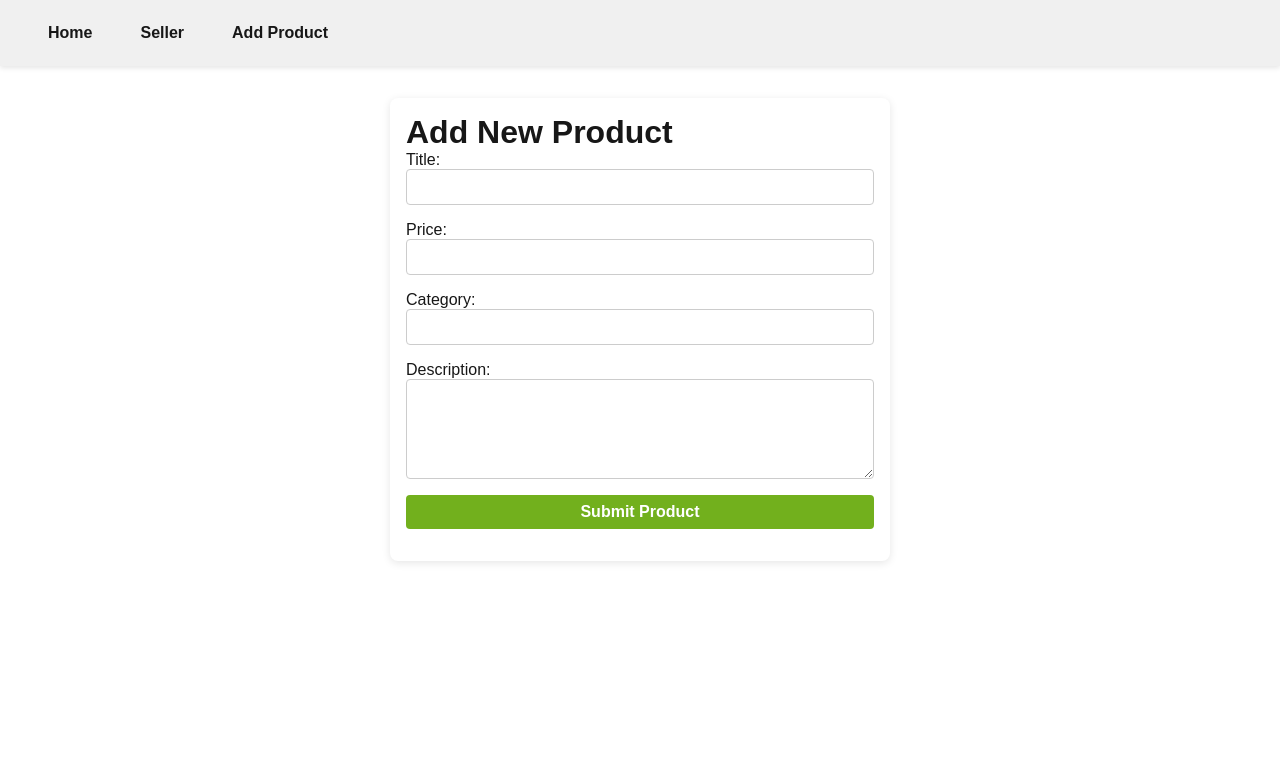
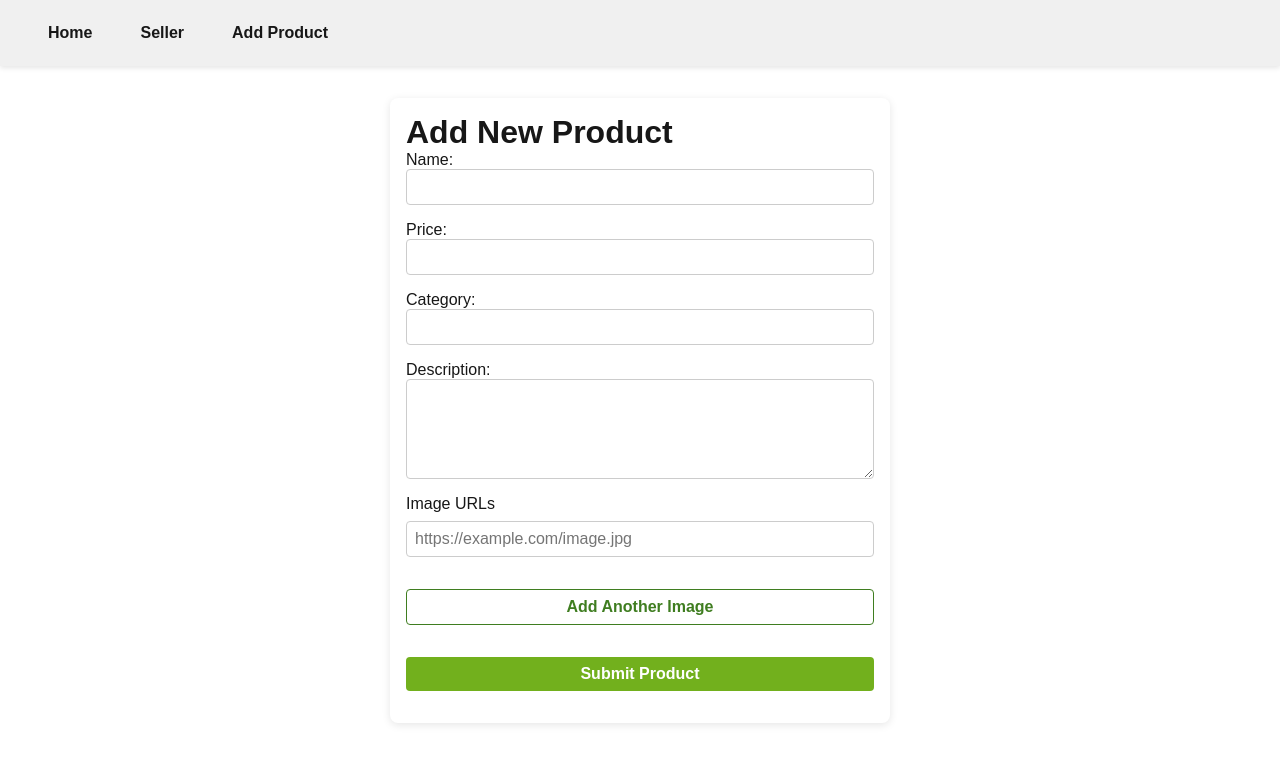
Before and after one commit to abbey-fad/wdd430-team-project, a Next.js app: page /products/new in a window 1280 px wide. Shown: the top 764 px of the page. Built offline with nearby package versions, Linux system fonts and the light colour scheme; no server answers.

Commit message:
add product creation

```diff
--- /dev/null
+++ b/src/app/actions/product.ts
@@ -0,0 +1,68 @@
+"use server";
+
+import { auth } from "@/auth";
+import dbConnect from "@/lib/db";
+import Product from "@/models/product";
+import Profile from "@/models/profile";
+import { revalidatePath } from "next/cache";
+
+export type State = {
+    message: string;
+    error: string;
+    success: boolean;
+};
+
+export async function saveProduct(prevState: State, formData: FormData): Promise<State> {
+    try {
+        const session = await auth();
+        if (!session || !session.user || !session.user.id) {
+            return { error: "Not authenticated", success: false, message: "" };
+        }
+
+        const name = formData.get("name") as string;
+        const description = formData.get("description") as string;
+        const price = Number(formData.get("price"));
+        const category = formData.get("category") as string;
+
+        const images = formData.getAll("images") as string[];
+
+        const validImages = images.filter(img => img && img.trim() !== "");
+
+        if (!name || !description || !price || !category) {
+            return { error: "Name, Description, Price, and Category are required", success: false, message: "" };
+        }
+
+        if (validImages.length === 0) {
+            return { error: "At least one image URL is required", success: false, message: "" };
+        }
+
+        await dbConnect();
+
+        const profile = await Profile.findOne({ sellerId: session.user.id });
+        if (!profile) {
+            return { error: "Seller profile not found", success: false, message: "" };
+        }
+
+        const newProduct = await Product.create({
+            name,
+            description,
+            price,
+            category,
+            images: validImages,
+            profileId: profile._id,
+        });
+
+        await Profile.findByIdAndUpdate(
+            profile._id,
+            { $push: { products: newProduct._id } },
+            { new: true }
+        );
+
+        revalidatePath("/seller");
+
+        return { success: true, message: "Product created successfully!", error: "" };
+    } catch (error: any) {
+        console.error("Error saving product:", error);
+        return { error: error.message || "Failed to save product", success: false, message: "" };
+    }
+}
--- a/src/app/globals.css
+++ b/src/app/globals.css
@@ -50,7 +50,7 @@ nav {
   flex-wrap: wrap;
   align-items: center;
   justify-content: flex-start;
-  box-shadow: 0 2px 5px rgba(0,0,0,0.1);
+  box-shadow: 0 2px 5px rgba(0, 0, 0, 0.1);
 }
 
 nav a {
@@ -109,7 +109,7 @@ main div a:hover {
   padding: 1rem;
   background: var(--background);
   border-radius: 8px;
-  box-shadow: 0 2px 8px rgba(0,0,0,0.1);
+  box-shadow: 0 2px 8px rgba(0, 0, 0, 0.1);
 }
 
 form input,
@@ -134,6 +134,17 @@ form button {
 
 form button:hover {
   background-color: var(--primary-dark);
+}
+
+.btn-secondary {
+  background-color: var(--background);
+  color: var(--primary-dark);
+  border: 1px solid var(--primary-dark);
+}
+
+.btn-secondary:hover {
+  background-color: var(--primary-dark);
+  color: var(--background);
 }
 
 textarea {
--- a/src/app/products/new/page.tsx
+++ b/src/app/products/new/page.tsx
@@ -1,63 +1,112 @@
 "use client";
 
-import React, { useState } from "react";
+import React, { useState, useActionState, useEffect } from "react";
 import FormInput from "../../../components/FormInput";
 import { useRouter } from "next/navigation";
+import { saveProduct, State } from "../../actions/product";
+
+const initialState: State = {
+  message: "",
+  error: "",
+  success: false,
+};
 
 const NewProductPage: React.FC = () => {
   const router = useRouter();
+  const [state, formAction] = useActionState<State, FormData>(saveProduct, initialState);
 
-  const [title, setTitle] = useState("");
+  const [name, setName] = useState("");
   const [price, setPrice] = useState("");
   const [category, setCategory] = useState("");
   const [description, setDescription] = useState("");
+  const [images, setImages] = useState<string[]>([""]);
   const [errors, setErrors] = useState<{ [key: string]: string }>({});
+
+  useEffect(() => {
+    if (state.success) {
+      const timer = setTimeout(() => {
+        router.push("/seller");
+      }, 1000);
+      return () => clearTimeout(timer);
+    }
+  }, [state.success, router]);
 
   const validate = () => {
     const newErrors: { [key: string]: string } = {};
-    if (!title.trim()) newErrors.title = "Title is required";
-    if (title.length > 100) newErrors.title = "Title cannot exceed 100 characters";
+    if (!name.trim()) newErrors.name = "Name is required";
+    if (name.length > 100) newErrors.name = "Name cannot exceed 100 characters";
     if (!price.trim()) newErrors.price = "Price is required";
     else if (isNaN(Number(price)) || Number(price) <= 0)
       newErrors.price = "Price must be a positive number";
     if (!category.trim()) newErrors.category = "Category is required";
     if (!description.trim()) newErrors.description = "Description is required";
-    if (description.length > 500)
-      newErrors.description = "Description cannot exceed 500 characters";
+    if (description.length > 1000)
+      newErrors.description = "Description cannot exceed 1000 characters";
+
+    const validImages = images.filter(img => img.trim() !== "");
+    if (validImages.length === 0) newErrors.images = "At least one image URL is required";
 
     setErrors(newErrors);
     return Object.keys(newErrors).length === 0;
   };
 
-  const handleSubmit = (e: React.FormEvent) => {
-    e.preventDefault();
+  const handleClientSubmit = (formData: FormData) => {
     if (!validate()) return;
+    formAction(formData);
+  };
 
-    alert(
-      `Product submitted!\nTitle: ${title}\nPrice: $${price}\nCategory: ${category}\nDescription: ${description}`
-    );
+  const handleImageChange = (index: number, value: string) => {
+    const newImages = [...images];
+    newImages[index] = value;
+    setImages(newImages);
+  };
 
-    // Clear form
-    setTitle("");
-    setPrice("");
-    setCategory("");
-    setDescription("");
-    setErrors({});
+  const addImageField = () => {
+    setImages([...images, ""]);
+  };
 
-    // Redirect to seller profile (or change to any page you want)
-    router.push("/seller");
+  const removeImageField = (index: number) => {
+    const newImages = images.filter((_, i) => i !== index);
+    setImages(newImages);
   };
 
   return (
     <div className="form-container">
       <h1>Add New Product</h1>
-      <form onSubmit={handleSubmit}>
-        <FormInput label="Title" value={title} onChange={(e) => setTitle(e.target.value)} error={errors.title} />
-        <FormInput label="Price" value={price} onChange={(e) => setPrice(e.target.value)} error={errors.price} />
-        <FormInput label="Category" value={category} onChange={(e) => setCategory(e.target.value)} error={errors.category} />
-        <FormInput label="Description" type="textarea" value={description} onChange={(e) => setDescription(e.target.value)} error={errors.description} />
+      <form action={handleClientSubmit}>
+        <FormInput label="Name" name="name" value={name} onChange={(e) => setName(e.target.value)} error={errors.name} />
+        <FormInput label="Price" name="price" value={price} onChange={(e) => setPrice(e.target.value)} error={errors.price} />
+        <FormInput label="Category" name="category" value={category} onChange={(e) => setCategory(e.target.value)} error={errors.category} />
+        <FormInput label="Description" name="description" type="textarea" value={description} onChange={(e) => setDescription(e.target.value)} error={errors.description} />
+
+        <div style={{ marginBottom: "1rem" }}>
+          <label style={{ display: "block", marginBottom: "0.5rem" }}>Image URLs</label>
+          {images.map((img, index) => (
+            <div key={index} style={{ display: "flex", gap: "0.5rem", marginBottom: "0.5rem" }}>
+              <input
+                type="text"
+                name="images"
+                value={img}
+                onChange={(e) => handleImageChange(index, e.target.value)}
+                placeholder="https://example.com/image.jpg"
+                style={{ flex: 1, padding: "0.5rem" }}
+              />
+              {images.length > 1 && (
+                <button type="button" onClick={() => removeImageField(index)} style={{ background: "red", color: "white", border: "none", padding: "0.5rem", width: "auto", height: "100%", marginBottom: 0 }}>
+                  X
+                </button>
+              )}
+            </div>
+          ))}
+          <button type="button" onClick={addImageField} className="btn-secondary" style={{ marginTop: "0.5rem" }}>Add Another Image</button>
+          {errors.images && <p style={{ color: "red", fontSize: "0.875rem" }}>{errors.images}</p>}
+        </div>
+
         <button type="submit">Submit Product</button>
       </form>
+
+      {state.message && <p style={{ color: "green" }}>{state.message}</p>}
+      {state.error && <p style={{ color: "red" }}>{state.error}</p>}
     </div>
   );
 };
--- /dev/null
+++ b/src/models/product.ts
@@ -0,0 +1,41 @@
+import mongoose from "mongoose";
+
+const ProductSchema = new mongoose.Schema(
+    {
+        name: {
+            type: String,
+            required: [true, "Please provide a product name"],
+            maxlength: [100, "Name cannot be more than 100 characters"],
+        },
+        description: {
+            type: String,
+            required: [true, "Please provide a product description"],
+            maxlength: [1000, "Description cannot be more than 1000 characters"],
+        },
+        price: {
+            type: Number,
+            required: [true, "Please provide a product price"],
+            min: [0, "Price cannot be negative"],
+        },
+        category: {
+            type: String,
+            required: [true, "Please provide a product category"],
+        },
+        images: {
+            type: [String],
+            required: [true, "Please provide at least one image"],
+        },
+        profileId: {
+            type: mongoose.Schema.Types.ObjectId,
+            ref: "Profile",
+            required: true,
+        },
+    },
+    {
+        timestamps: true,
+    }
+);
+
+const Product = mongoose.models.Product || mongoose.model("Product", ProductSchema);
+
+export default Product;
```
